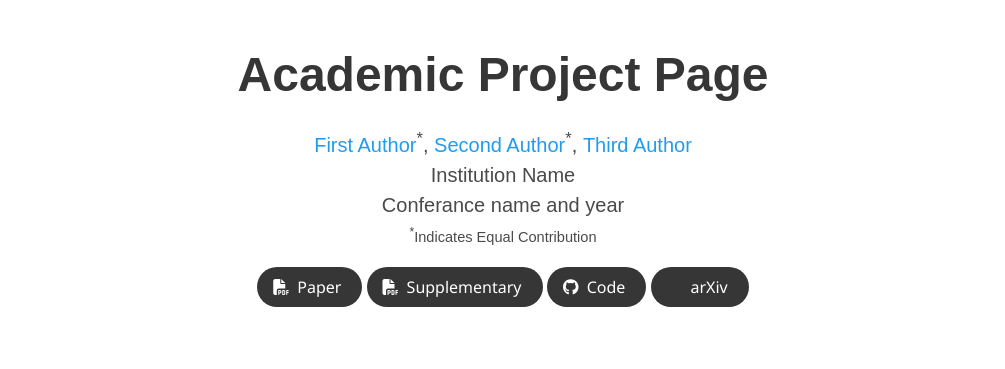
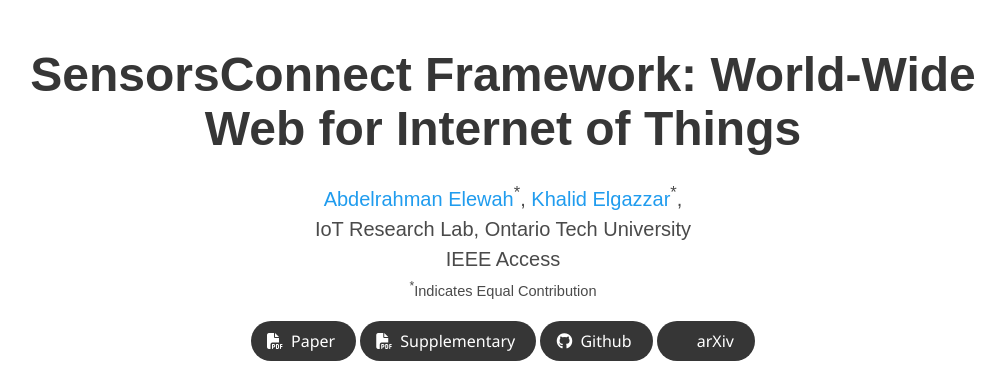
Before and after one commit to SensorsConnect/IoT-WWW, a plain HTML site: page index.html in a window 1280 px wide. Shown: the top 369 px of the page, without its empty margins (137-1142 px from the left). Drawn offline with nearby package versions, Linux system fonts and the light colour scheme; grey boxes are pictures that could not be loaded; some icons are missing; a web font is replaced by a local one.

Commit message:
add title and authors names

```diff
--- a/index.html
+++ b/index.html
@@ -52,20 +52,19 @@
       <div class="container is-max-desktop">
         <div class="columns is-centered">
           <div class="column has-text-centered">
-            <h1 class="title is-1 publication-title">Academic Project Page</h1>
+            <h1 class="title is-1 publication-title">SensorsConnect Framework: World-Wide Web for Internet of Things</h1>
             <div class="is-size-5 publication-authors">
               <!-- Paper authors -->
               <span class="author-block">
-                <a href="FIRST AUTHOR PERSONAL LINK" target="_blank">First Author</a><sup>*</sup>,</span>
+                <a href="https://www.linkedin.com/in/abdelrahman-elewah/" target="_blank">Abdelrahman Elewah</a><sup>*</sup>,</span>
                 <span class="author-block">
-                  <a href="SECOND AUTHOR PERSONAL LINK" target="_blank">Second Author</a><sup>*</sup>,</span>
-                  <span class="author-block">
-                    <a href="THIRD AUTHOR PERSONAL LINK" target="_blank">Third Author</a>
-                  </span>
+                  <a href="https://ontariotechu.ca/experts/feas/khalid-elgazzar.php" target="_blank">Khalid Elgazzar</a><sup>*</sup>,</span>
                   </div>
 
                   <div class="is-size-5 publication-authors">
-                    <span class="author-block">Institution Name<br>Conferance name and year</span>
+                    <span class="author-block">
+                      IoT Research Lab, Ontario Tech University
+                      <br>IEEE Access</span>
                     <span class="eql-cntrb"><small><br><sup>*</sup>Indicates Equal Contribution</small></span>
                   </div>
 
@@ -95,12 +94,12 @@
 
                   <!-- Github link -->
                   <span class="link-block">
-                    <a href="https://github.com/YOUR REPO HERE" target="_blank"
+                    <a href="https://github.com/SensorsConnect" target="_blank"
                     class="external-link button is-normal is-rounded is-dark">
                     <span class="icon">
                       <i class="fab fa-github"></i>
                     </span>
-                    <span>Code</span>
+                    <span>Github</span>
                   </a>
                 </span>
 
```
